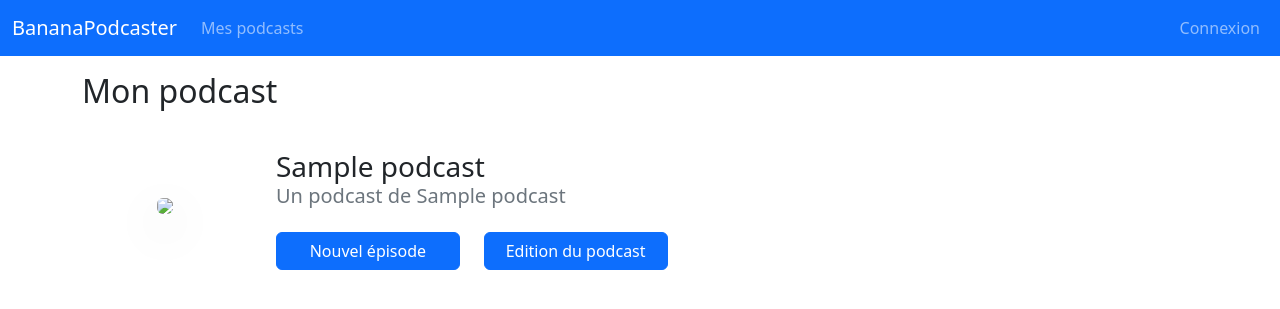
After one commit to Frequence-Banane-Dev-Team/BananaPodcasts, a Flask app: template templates/view.html in a window 1280 px wide. The commit adds this page. Shown: the top 309 px of the page. Run offline with Flask 2, Linux system fonts and the light colour scheme; the template is opened without the code that fills it: most values are stand-ins (such as "Sample title", 1, 10 or a date in 2020).

Commit message:
add podcasts and view page

```diff
--- a/config.py
+++ b/config.py
@@ -5,4 +5,5 @@ def myconfig(app):
    app.config['MYSQL_DATABASE_DB'] = os.environ['MYSQL_DATABASE_DB']
    app.config['MYSQL_DATABASE_HOST'] = os.environ['MYSQL_DATABASE_HOST']
    app.config['MYSQL_DATABASE_PORT'] = int(os.environ['MYSQL_DATABASE_PORT'])
+   app.config['BASE_URL'] = os.environ['BASE_URL']
    app.secret_key = os.environ['APP_SECRET_KEY'].encode()
--- a/main.py
+++ b/main.py
@@ -44,7 +44,7 @@ NSMAP = {"itunes" : ITUNES_NAMESPACE}
 def auth_required(f):
     @wraps(f)
     def decorator(*args, **kwargs):
-        if 'username' in session:
+        if 'username' in session and 'id' in session:
             return f(*args, **kwargs)
         else:
             return redirect(url_for('login'))
@@ -80,7 +80,7 @@ def encode_string_for_filename(title):
 
 """
 
-@app.route('/')
+@app.route('/bonjour')
 @auth_required
 def hello():
     """
@@ -90,6 +90,28 @@ def hello():
     return "Bonjour " + session['username'] + " !"
 
 
+@app.route('/', methods=['GET'])
+@auth_required
+def podcasts():
+    conn = mysql.connect()
+    cursor =conn.cursor()
+    cursor.execute("SELECT sh.Title, un.Name, un.Encoded_name, sh.Encoded_title, sh.ID FROM Shows sh, Rights rt, Units un WHERE sh.Unit=un.ID AND sh.Unit = rt.Unit AND rt.User=%s AND rt.Level <=2", (session['id']) )
+    data = cursor.fetchall()
+    return render_template('podcasts.html', data=data, base_url=app.config['BASE_URL'])
+
+
+@app.route('/view/<int:show_id>', methods=['GET'])
+@auth_required
+def view(show_id):
+    conn = mysql.connect()
+    cursor =conn.cursor()
+    cursor.execute("SELECT sh.Title, un.Name, un.Encoded_name, sh.Encoded_title FROM Shows sh, Rights rt, Units un WHERE sh.ID=%s AND sh.Unit=un.ID AND sh.Unit = rt.Unit AND rt.User=%s AND rt.Level <=2", (show_id,session['id']) )
+    data = cursor.fetchone()
+    if data is None:
+        flash("Vous n'avez pas les droits d'accès suffisants !", 'danger')
+        return redirect(url_for('podcasts'))
+
+    return render_template('view.html', data=data, base_url=app.config['BASE_URL'], show_id=show_id)
 
 @app.route('/login', methods=['POST', 'GET'])
 def login():
@@ -103,7 +125,7 @@ def login():
             data = cursor.fetchone()
             if data is None:
                 flash('Identifiants / Mot de passe incorrect !', 'danger')
-                redirect(url_for('login'))
+                return redirect(url_for('login'))
 
             salt = data[0].encode()
             password = request.form['password'].encode()
@@ -113,13 +135,13 @@ def login():
             data = cursor.fetchone()
             if data is None:
                 flash('Identifiants / Mot de passe incorrect !', 'danger')
-                redirect(url_for('login'))
+                return redirect(url_for('login'))
 
-            session['ID'] = data[0]
+            session['id'] = data[0]
             session['username'] = data[1]
 
             flash('Vous êtes désormais connecté !', 'success')
-            return redirect(url_for('upload'))
+            return redirect(url_for('podcasts'))
 
 
 @app.route('/logout', methods=['GET'])
@@ -153,7 +175,7 @@ def upload():
         #On verifie si l'utilisateur à les droits sur le podcast
         conn = mysql.connect()
         cursor =conn.cursor()
-        cursor.execute("SELECT sh.ID, rt.Level FROM Shows sh, Rights rt WHERE rt.User=%s and sh.ID=%s and rt.Unit=sh.Unit AND( (rt.Level <= 1) OR (rt.Level <= 2 AND (sh.Pin=%s  OR sh.Pin=Null) ) )",(session['ID'], form_data['show_id'], form_data['pin']) )
+        cursor.execute("SELECT sh.ID, rt.Level FROM Shows sh, Rights rt WHERE rt.User=%s and sh.ID=%s and rt.Unit=sh.Unit AND( (rt.Level <= 1) OR (rt.Level <= 2 AND (sh.Pin=%s  OR sh.Pin=Null) ) )",(session['id'], form_data['show_id'], form_data['pin']) )
         if cursor.fetchone() is None:
             flash("Vous n'avez pas les droits sur ce podcast ou votre code est incorrect !", 'danger')
             return redirect(redirection_upload_url) #TODO : rediriger vers la page avec la liste des podcasts plutot
@@ -258,7 +280,7 @@ def generate_xml(show_id):
         language= etree.SubElement(channel, "language")
         language.text = show_data[6]
         link= etree.SubElement(channel, "link")
-        link.text="https://podcasts.frequencebanane.ch/xml/" + str(show_id)
+        link.text= app.config['BASE_URL'] + "/xml/" + str(show_id)
 
 
         #SELECT row_number() over (order by ep.Date) as nbr,ep.Title, ep.Encoded_title, ep.Description, ep.Is_explicit, ep.Is_fully_owned FROM Episodes ep WHERE ep.`Show`=3 AND ep.Is_fully_owned >= 0
@@ -284,7 +306,7 @@ def generate_xml(show_id):
             #ep_pubDate.text = ep_data[6].strftime('%d %b %Y')
             ep_pubDate.text = ep_data[6].strftime('%a, %d %b %Y %I:%M:%S') + " +0200"
             ep_enclosure = etree.SubElement(item, "enclosure")
-            url = "https://podcasts.frequencebanane.ch/media/" + show_data[1] + "/" +show_data[4] + "/" + show_data[4] + "-" + str(ep_data[0]) + "-" + ep_data[2] + "-" + ep_data[6].strftime('%Y_%m_%d') + ".mp3"
+            url = app.config['BASE_URL'] + "/media/" + show_data[1] + "/" +show_data[4] + "/" + show_data[4] + "-" + str(ep_data[0]) + "-" + ep_data[2] + "-" + ep_data[6].strftime('%Y_%m_%d') + ".mp3"
             ep_enclosure.set("url", url)
             ep_guid = etree.SubElement(item, "guid")
             ep_guid.set("isPermaLink", "true")
--- a/templates/base.html
+++ b/templates/base.html
@@ -6,17 +6,20 @@
     <title>{% block title %}{% endblock %} - BananaPodcaster/ </title>
     <link href="https://cdn.jsdelivr.net/npm/bootstrap@5.2.0/dist/css/bootstrap.min.css" rel="stylesheet" integrity="sha384-gH2yIJqKdNHPEq0n4Mqa/HGKIhSkIHeL5AyhkYV8i59U5AR6csBvApHHNl/vI1Bx" crossorigin="anonymous">
 </head>
-<body style="overscroll-behavior-y: none;">
+<body style="overscroll-behavior: none;">
 <nav class="navbar navbar-expand-lg navbar-dark bg-primary">
     <div class="container-fluid">
-        <a class="navbar-brand" href="#">BananaPodcaster</a>
+        <a class="navbar-brand" href="{{ url_for('podcasts') }}">BananaPodcaster</a>
+
+        <button class="navbar-toggler" type="button" data-bs-toggle="collapse" data-bs-target="#navbarSupportedContent" aria-controls="navbarSupportedContent" aria-expanded="false" aria-label="Toggle navigation">
+          <span class="navbar-toggler-icon"></span>
+        </button>
+
+        <div class="collapse navbar-collapse" id="navbarSupportedContent">
         <ul class="navbar-nav me-auto" >
           <li class="nav-item">
-            <a class="nav-link" aria-current="page" href="/upload" id="nav-link-upload">Upload</a>
-              </li>
-              <li class="nav-item">
-                <a class="nav-link" href="#" id="nav-link-podcasts">Mes podcasts</a>
-              </li>
+            <a class="nav-link" href="{{ url_for('podcasts') }}" id="nav-link-podcasts">Mes podcasts</a>
+          </li>
 
         </ul>
         <ul class="navbar-nav" >
@@ -29,6 +32,8 @@
           </li>
 
         </ul>
+        </div>
+
   </div>
 </nav>
 <section class="content">
@@ -49,5 +54,6 @@
     {% block content %}{% endblock %}
   </div>
 </section>
+<script src="https://cdn.jsdelivr.net/npm/bootstrap@5.2.0/dist/js/bootstrap.bundle.min.js" integrity="sha384-A3rJD856KowSb7dwlZdYEkO39Gagi7vIsF0jrRAoQmDKKtQBHUuLZ9AsSv4jD4Xa" crossorigin="anonymous"></script>
 </body>
 </html>
--- a/templates/upload.html
+++ b/templates/upload.html
@@ -62,9 +62,10 @@
 
     </form>
 </div>
-
+<!--
 <script type="text/javascript">
     var element = document.getElementById("nav-link-upload");
     element.classList.add("active");
 </script>
+-->
     {% endblock %}
--- /dev/null
+++ b/templates/view.html
@@ -0,0 +1,37 @@
+{% extends 'base.html' %}
+
+{% block title %}Mon podcast{% endblock %}
+
+
+{% block header %}<h2>Mon podcast</h2>{% endblock %}
+{% block content %}
+
+<div class="row">
+	<div class="col-12 col-md-3 col-lg-2 p-3 justify-content-center d-flex">
+		<div class="d-flex align-items-center" style="height: 100%;">
+			<img class="mw-100 rounded-2 shadow-lg" src="{{ base_url }}/media/{{ data[2] }}/{{ data[3] }}/artwork.png">
+		</div>
+	</div>
+	<div class="col-12 col-md-9 p-3">
+		<div class="row h-100">
+			<div class="col-12 text-center text-md-start">
+				<h3 class="align-middle m-0 pt-2">{{ data[0] }}</h3>
+			</div>
+			<div class="col-12 text-center text-md-start">
+				<h5 class="text-muted">Un podcast de {{ data[1] }}</h4>
+			</div>
+			<div class="col-12">
+				<div class="row h-100 p-3 ps-0 pb-md-0 justify-content-start gy-3 gy-md-0">
+					<div class="col-12 col-md-3 d-grid">
+						<button class="btn btn-primary" type="button" onclick="location.href='/upload?show_id={{ show_id }}';">Nouvel épisode</button>
+					</div>
+					<div class="col-12 col-md-3 d-grid">
+						<button class="btn btn-primary" type="button">Edition du podcast</button>
+					</div>
+				</div>
+			</div>
+		</div>
+	</div>
+</div>
+
+{% endblock %}
```
Also changed, not shown: dev.py (+10 -0 lines), templates/podcasts.html (added, +33 -0 lines), 1 other file.
